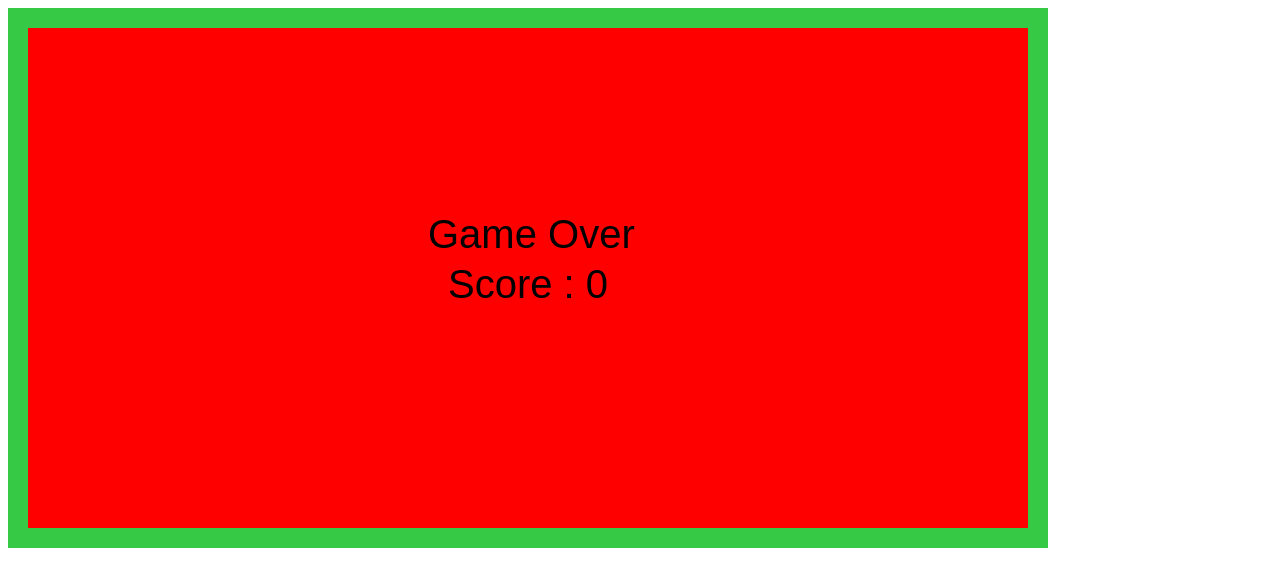
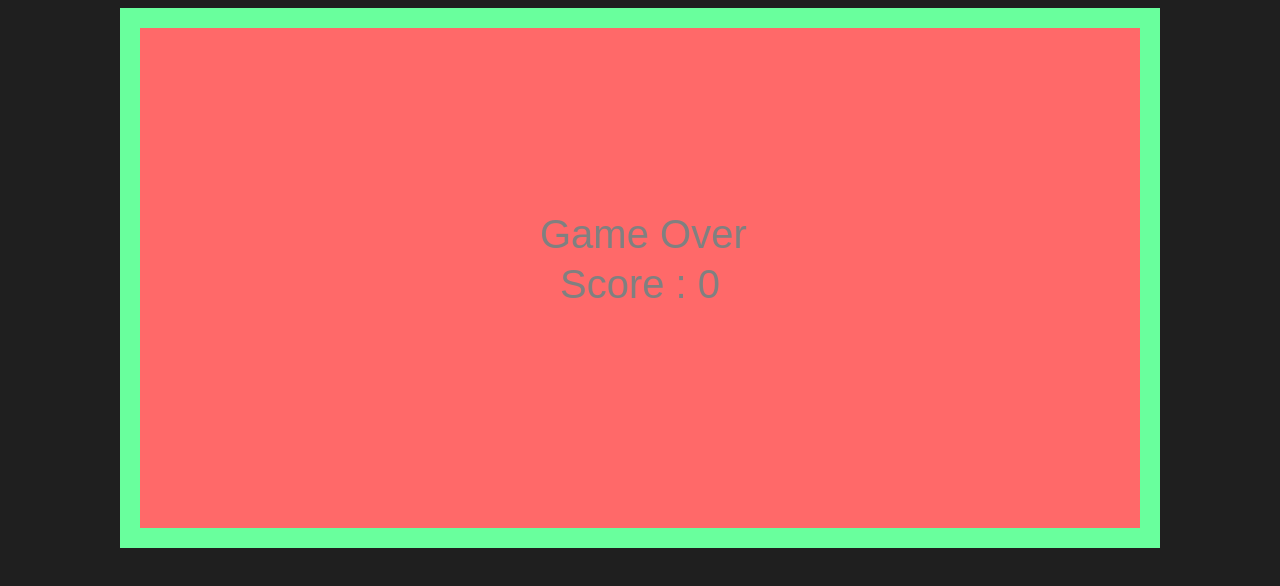
Before and after one commit to Gautam-2002/Front-end-Practice, a plain HTML site: page JavaScript/Snake Game/index.html in a window 1280 px wide. Drawn offline with Linux system fonts and the light colour scheme.

Commit message:
ui edited

```diff
--- a/JavaScript/Snake Game/index.html
+++ b/JavaScript/Snake Game/index.html
@@ -6,15 +6,19 @@
     <meta name="viewport" content="width=device-width, initial-scale=1.0">
     <title>Document</title>
     <style>
+        body{
+            background-color: rgba(0, 0, 0, 0.879);
+        }
         canvas{
-            border: 20px solid rgba(0, 255, 89, 0.79);
-            background-color: red;
+            border: 20px solid rgb(105, 255, 157);
+            background-color: rgb(255, 105, 105);
         }
     </style>
 </head>
 <body>
-
-    <canvas id="canvas" height="500px" width="1000px"></canvas>
+    <center>
+        <canvas id="canvas" height="500px" width="1000px"></canvas>
+    </center>
     <script src="script.js"></script>
 </body>
 </html>
--- a/JavaScript/Snake Game/script.js
+++ b/JavaScript/Snake Game/script.js
@@ -72,9 +72,9 @@ function generateRandomcell() {
 }
 
 function draw() {
-  ctx.fillStyle = "yellow";
+  ctx.fillStyle = "aqua";
   if (gameOver === true) {
-    ctx.fillStyle = "black";
+    ctx.fillStyle = "grey";
     clearInterval(id);
     ctx.font = "40px Arial";
     ctx.fillText(`Game Over`, 400, 220);
```
